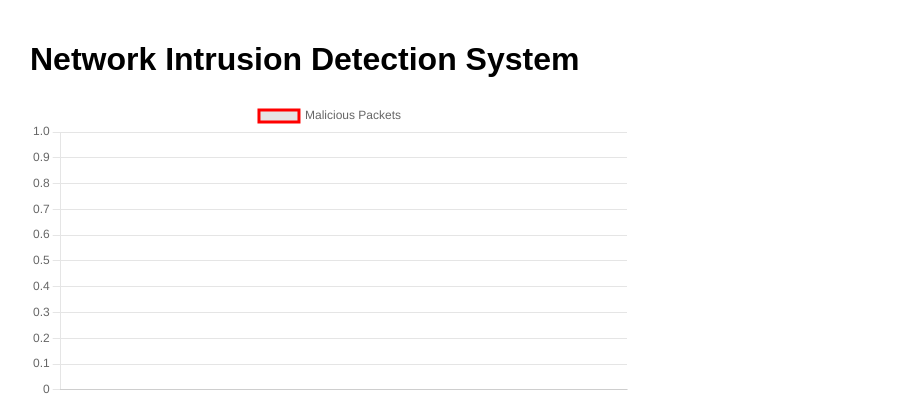
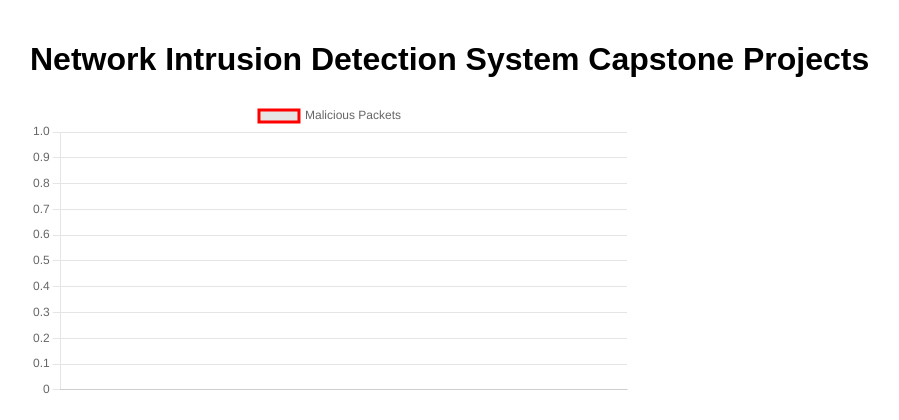
Before and after one commit to RachitTanwar/IDS_Capstone, a Flask app: page / in a window 1280 px wide. Shown: the top 420 px of the page, without its empty margins (10-909 px from the left). Run offline with Flask 3, Linux system fonts and the light colour scheme; some libraries are stand-ins or nearby versions.

Commit message:
Update project title in index.html to reflect Capstone Project

```diff
--- a/webapp/templates/index.html
+++ b/webapp/templates/index.html
@@ -34,7 +34,7 @@
     </style>
 </head>
 <body>
-    <h1>Network Intrusion Detection System</h1>
+    <h1>Network Intrusion Detection System Capstone Projects</h1>
 
     <div id="traffic-chart">
         <canvas id="trafficChart"></canvas>
```
Also changed, not shown: 2 other files.
